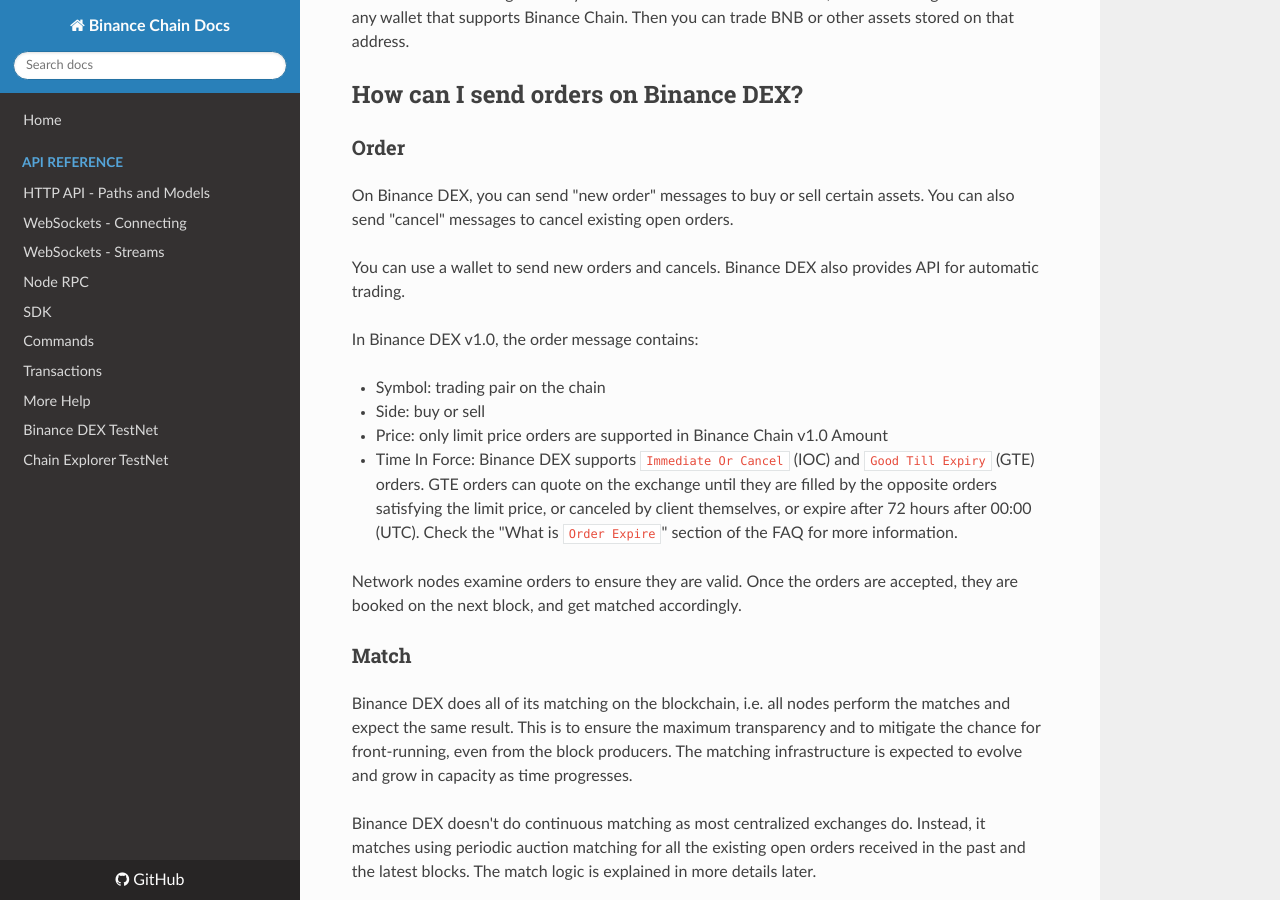
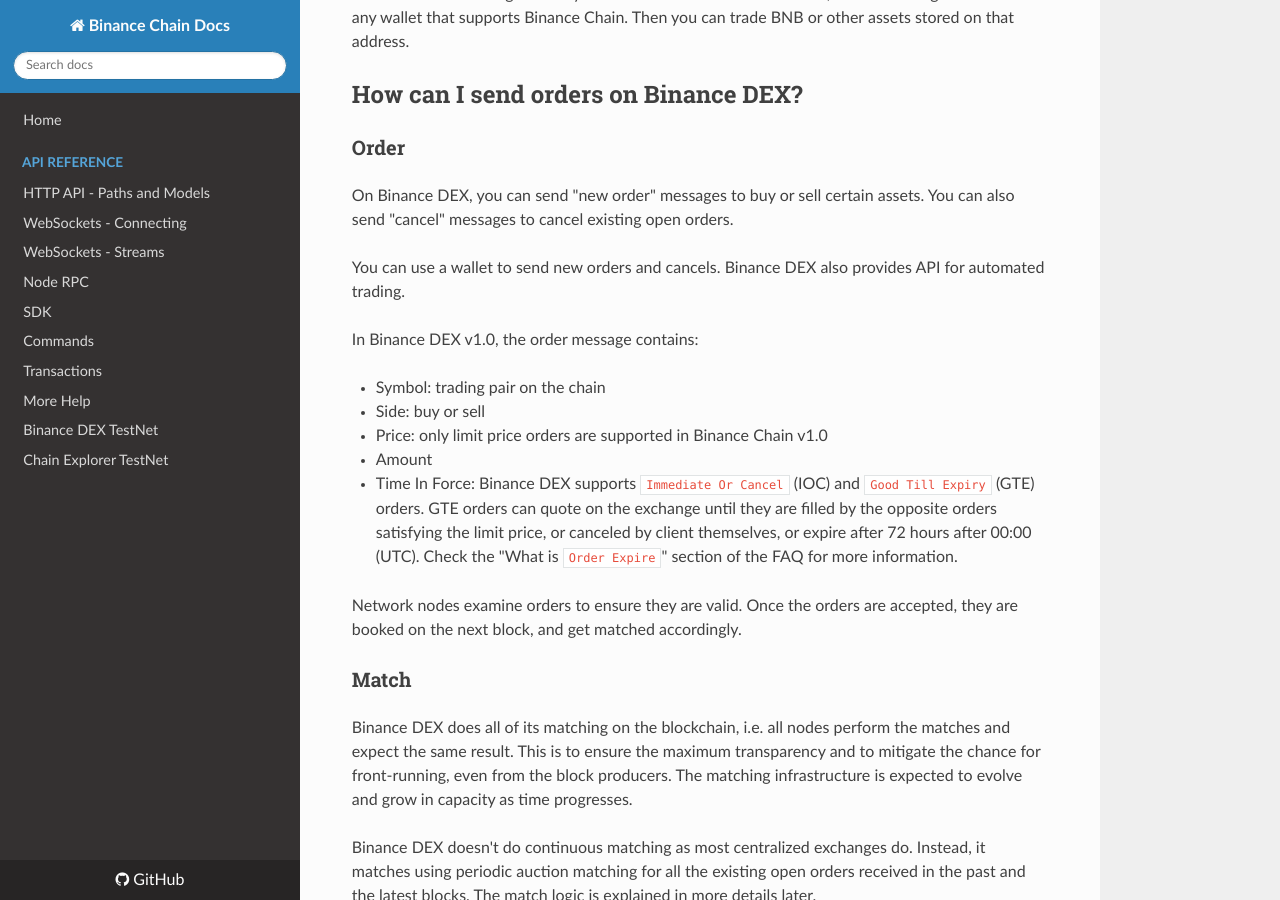
Before and after one commit to yash-sharma1/docs-site, an MkDocs documentation site: the page built from docs/faq.md, in a window 1280 px wide and 900 px high, scrolled down 1418 px. Built offline with MkDocs 1.6.1, drawn with Linux system fonts in a browser that asks for light colours; nearby versions of some CDN libraries.

Commit message:
Update faq.md

```diff
--- a/docs/faq.md
+++ b/docs/faq.md
@@ -55,14 +55,14 @@
 On Binance DEX, you can send "new order" messages to  buy or sell certain assets. You can also
 send "cancel" messages to cancel existing open orders.
 
-You can use a wallet to send new orders and cancels. Binance DEX also provides API for automatic trading.
+You can use a wallet to send new orders and cancels. Binance DEX also provides API for automated trading.
 
 In Binance DEX v1.0, the order message contains:
 
 - Symbol: trading pair on the chain
 - Side: buy or sell
 - Price: only limit price orders are supported in Binance Chain v1.0
-Amount
+- Amount
 - Time In Force: Binance DEX supports `Immediate Or Cancel` (IOC) and `Good Till Expiry` (GTE)
 orders. GTE orders can quote on the exchange until they are filled by the opposite orders satisfying
 the limit price, or canceled by client themselves, or expire after 72 hours after 00:00 (UTC).
```
